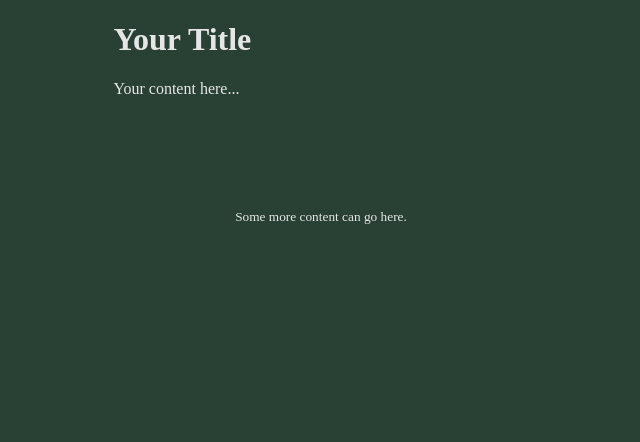
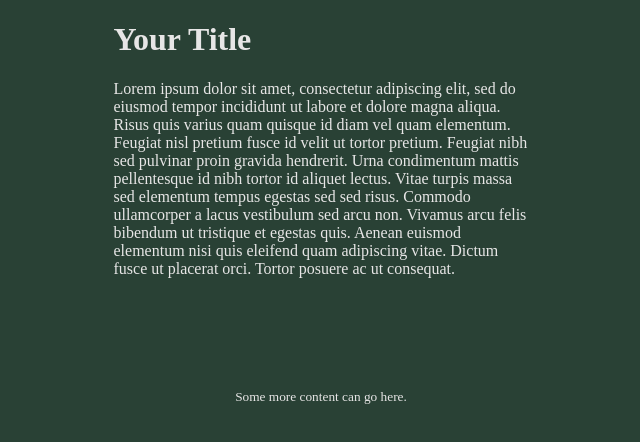
Before and after one commit to homelabd/thedollarweb, a plain HTML site: page index.html in a window 1280 px wide. Shown: the whole page, without its empty margins (319-959 px from the left). Drawn offline with Linux system fonts and the light colour scheme.

Commit message:
Update index.html

```diff
--- a/index.html
+++ b/index.html
@@ -60,7 +60,7 @@
             <div class="center-block">
                 <main>
                     <h1>Your Title</h1>
-                    <p>Your content here...</p>
+                    <p>Lorem ipsum dolor sit amet, consectetur adipiscing elit, sed do eiusmod tempor incididunt ut labore et dolore magna aliqua. Risus quis varius quam quisque id diam vel quam elementum. Feugiat nisl pretium fusce id velit ut tortor pretium. Feugiat nibh sed pulvinar proin gravida hendrerit. Urna condimentum mattis pellentesque id nibh tortor id aliquet lectus. Vitae turpis massa sed elementum tempus egestas sed sed risus. Commodo ullamcorper a lacus vestibulum sed arcu non. Vivamus arcu felis bibendum ut tristique et egestas quis. Aenean euismod elementum nisi quis eleifend quam adipiscing vitae. Dictum fusce ut placerat orci. Tortor posuere ac ut consequat.</p>
                 </main>
             </div>
         </div>
```
